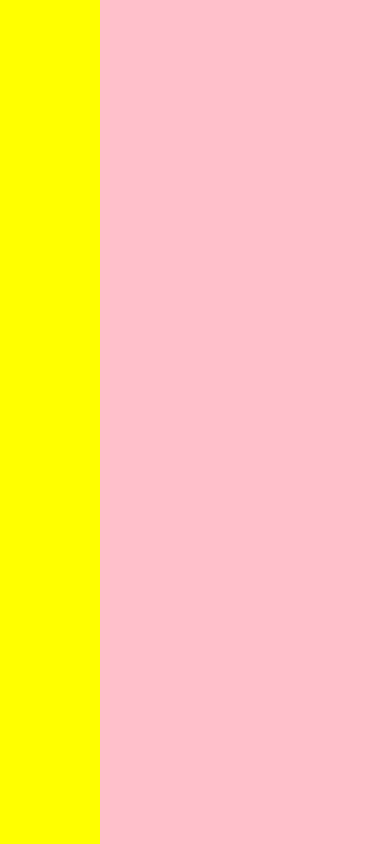
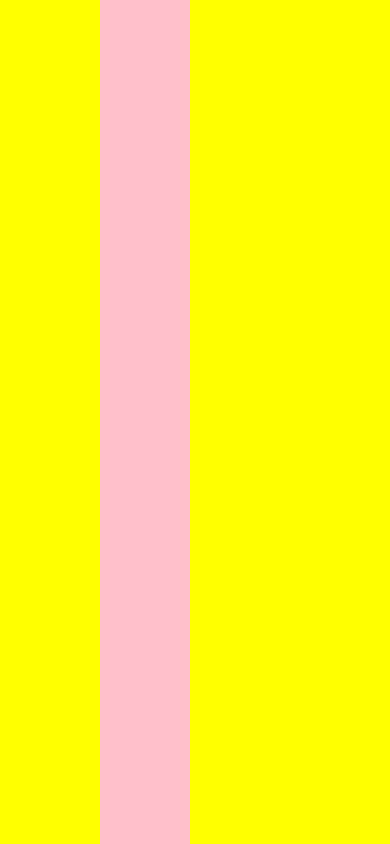
Before and after one commit to Fiona-Mitchell/Mr-Blinky-googley-eyes, a plain HTML site: page index.html in a window 390 px wide. Drawn offline with Linux system fonts and the light colour scheme.

Commit message:
div on the right marks where the mouseX value goes above 1

```diff
--- a/css/style.css
+++ b/css/style.css
@@ -9,3 +9,12 @@ body{
   width: 100px;
   height: 100vh;
 }
+
+.block2{
+  background-color: yellow;
+  width: 200px;
+  height: 100vh;
+  position: absolute;
+  right: 0;
+  top: 0;
+}
--- a/index.html
+++ b/index.html
@@ -8,6 +8,7 @@
 <body>
 
 <div class="block"></div>
+<div class="block2"></div>
 
 </body>
 <script src="js/js.js"></script>
--- a/js/js.js
+++ b/js/js.js
@@ -1,7 +1,7 @@
 var input = {
   mouseX: {
     start: 100,
-    end: window.innerWidth,
+    end: window.innerWidth -200,
     current: 0,
   },
   MouseY: {}
@@ -16,7 +16,7 @@ var handleMouseMove = function (event) {
 }
 
 var handleResize = function () {
-  input.mouseX.end = window.innerWidth;
+  input.mouseX.end = window.innerWidth -200;
   input.mouseX.range = input.mouseX.end - input.mouseX.start;
 }
 
```
